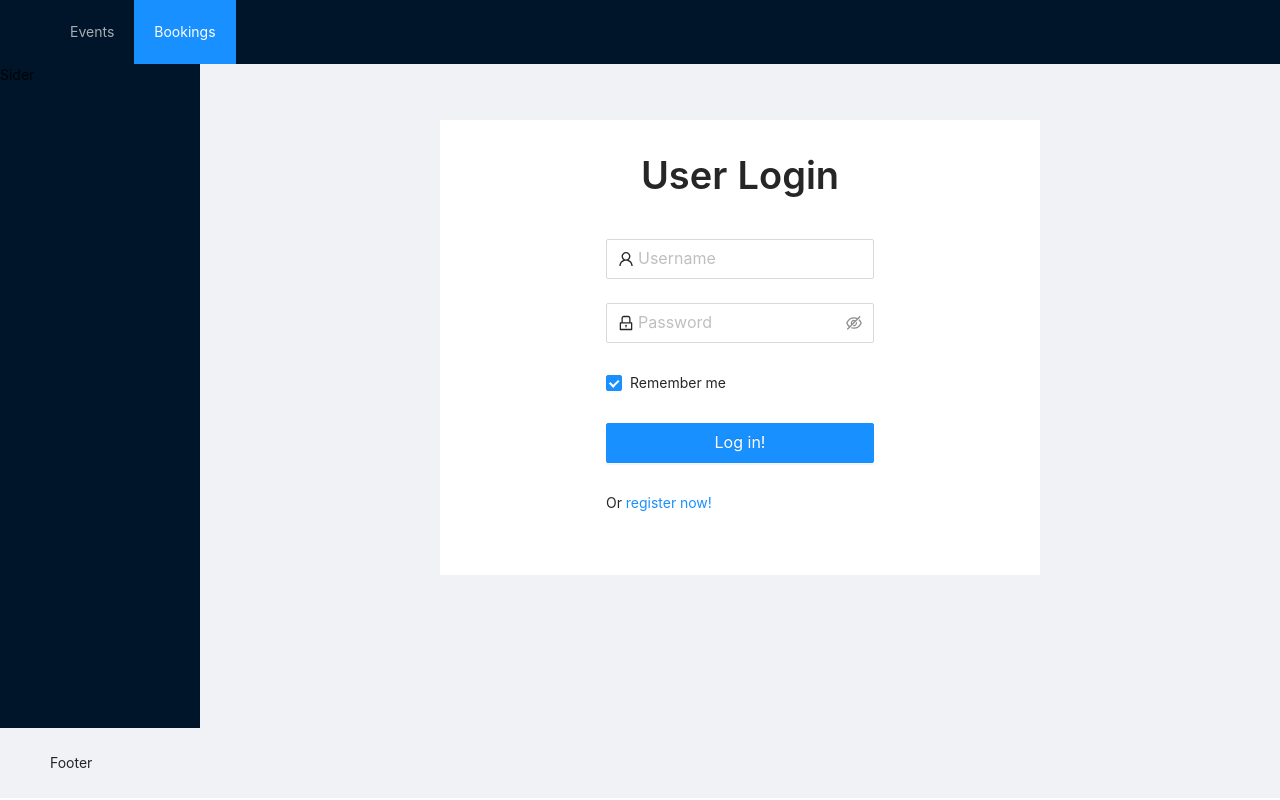
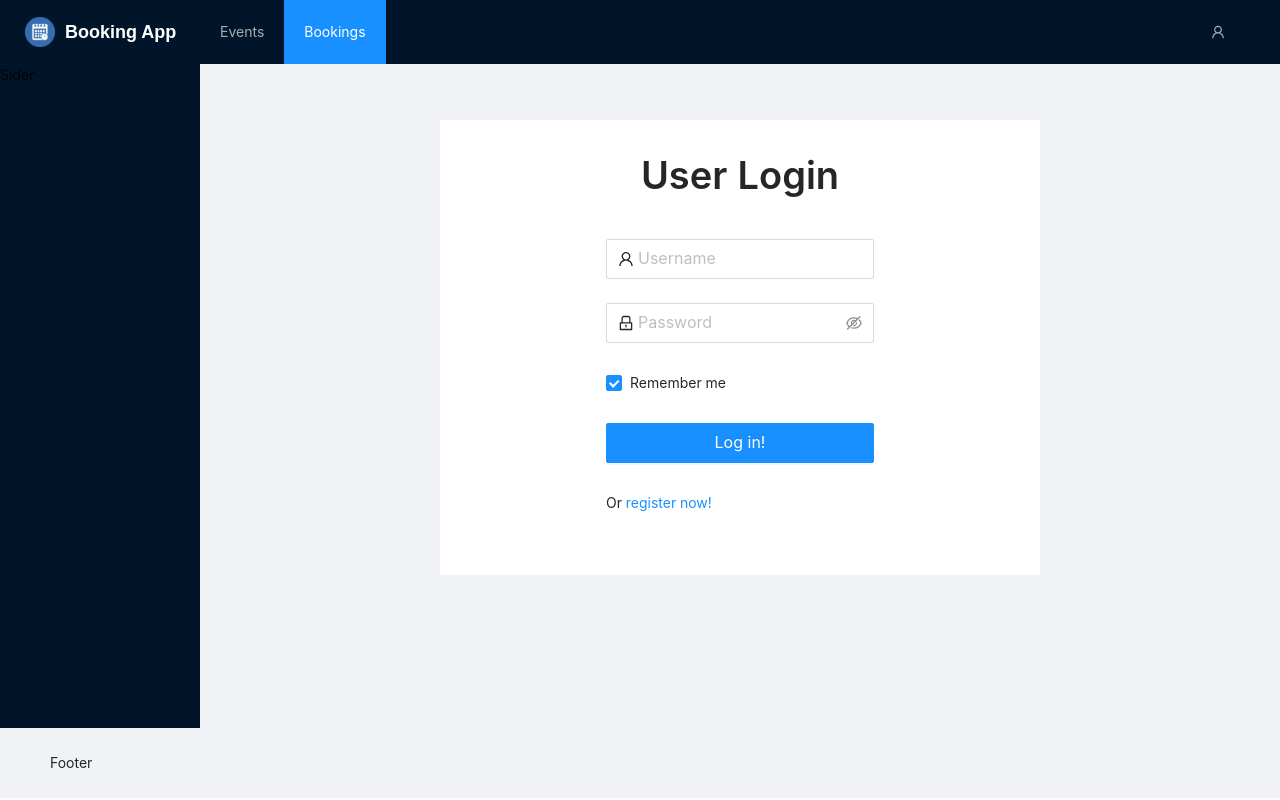
Before and after one commit to manuelRivero/events-front, a React (Create React App) app: page /auth in a window 1280 px wide. Built offline with nearby package versions, Linux system fonts and the light colour scheme.

Commit message:
[add] header logo and user sub menu

```diff
--- a/src/components/navigation/mainNav.tsx
+++ b/src/components/navigation/mainNav.tsx
@@ -1,14 +1,23 @@
 import React from 'react';
-import { Layout, Menu} from 'antd';
-import {Link} from 'react-router-dom'
+import { Layout, Menu, Typography} from 'antd';
+import {Link} from 'react-router-dom';
+import { UserOutlined } from '@ant-design/icons';
+import logo from "./../../assets/images/logo.png"
 const { Header } = Layout;
+const { SubMenu } = Menu;
+const { Title } = Typography;
+
+
 
 
 const mainNav = () => {
     return (
-        <Header className="header">
-        <div className="logo" />
-        <Menu theme="dark" mode="horizontal" defaultSelectedKeys={['2']}>
+        <Header className="header" style={{display:"flex", padding:" 0 25px"}}>
+        <div className="logo" style={{flex: "0 1 175px", display:"flex", alignItems:"center", fontFamily: " Montserrat, sans-serif"}}>
+          <img src={logo} style={{width:"30px"}} alt="Logo" />
+          <Title style={{color:"#fff", margin:" 0 10px", fontSize:"18px"}}>Booking App</Title>
+        </div>
+        <Menu theme="dark" style={{flex:"auto"}} mode="horizontal" defaultSelectedKeys={['2']}>
           <Menu.Item key="1">
               <Link to="/events">Events</Link>
           </Menu.Item>
@@ -16,6 +25,17 @@ const mainNav = () => {
           <Link to="/bookings">Bookings</Link>
           </Menu.Item>
         </Menu>
+        <Menu theme="dark" mode="horizontal" defaultSelectedKeys={['2']}>
+
+          <SubMenu  icon={<UserOutlined />}>
+          <Menu.ItemGroup title="Item 1">
+            <Menu.Item key="setting:1">Option 1</Menu.Item>
+          </Menu.ItemGroup>
+          <Menu.ItemGroup title="Item 2">
+            <Menu.Item key="setting:4">Logout</Menu.Item>
+          </Menu.ItemGroup>
+        </SubMenu>
+        </Menu>
       </Header>
     )
 }
```
Also changed, not shown: src/assets/images/logo.png (added).
